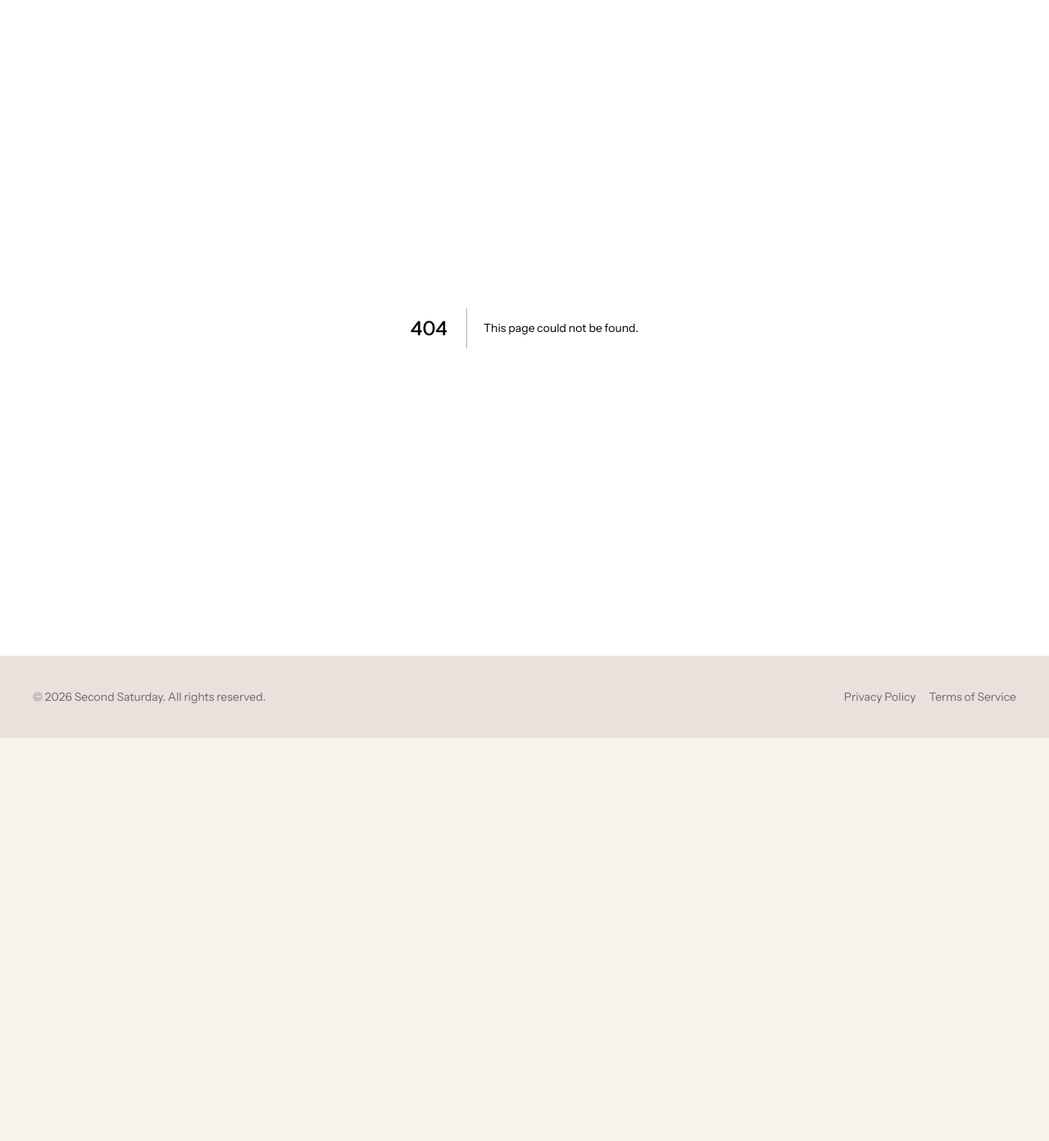
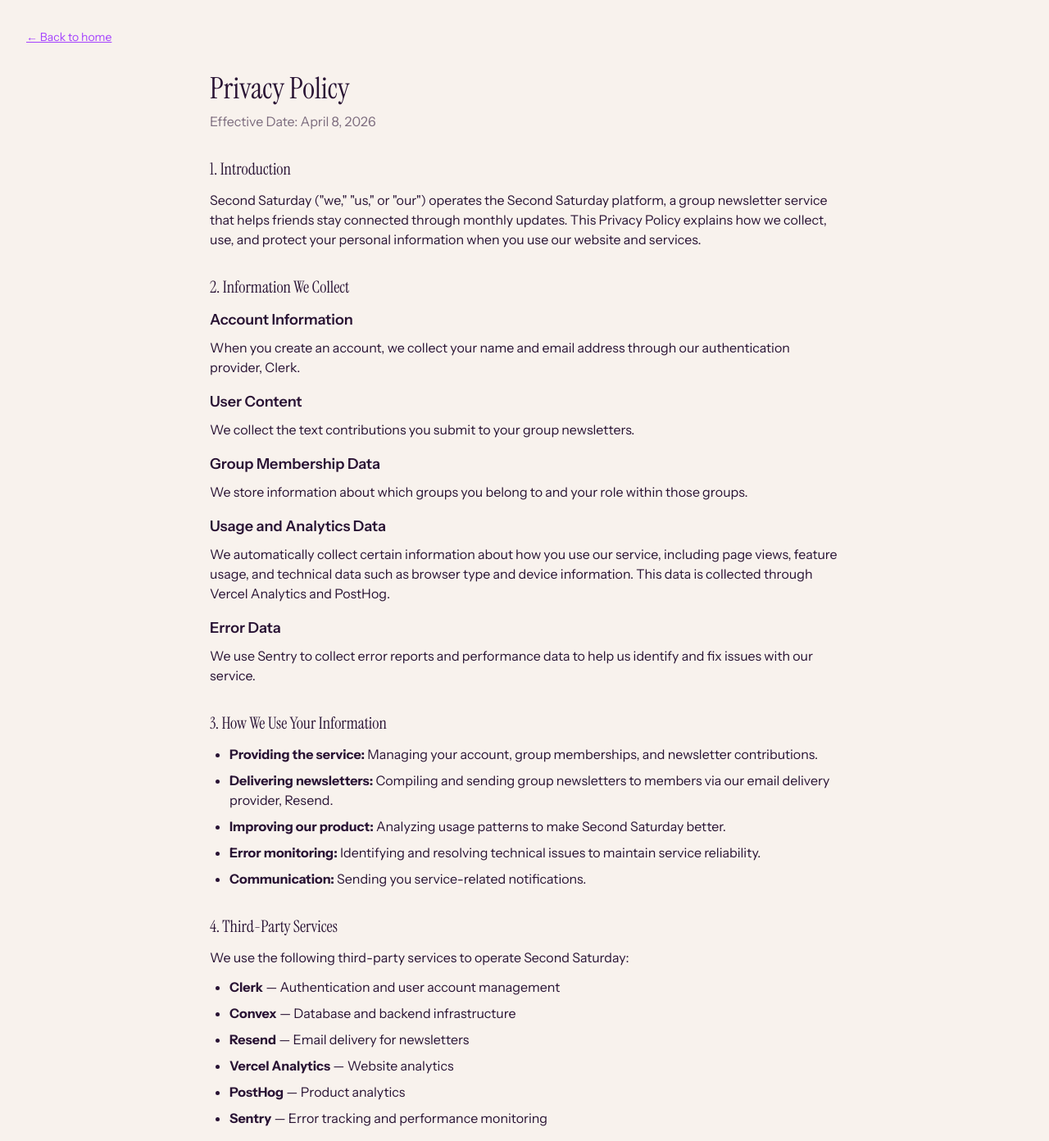
Before and after one commit to SecondSaturday/2s6y-marketing, a Next.js app: page /privacy in a window 1280 px wide. Before the commit this address had no page. Shown: the top 1392 px of the page at 82% size. Before the commit the page ends 900 px from the top, so only its background shows below. Built offline with nearby package versions, Linux system fonts and the light colour scheme.

Commit message:
feat: add Privacy Policy page

```diff
--- /dev/null
+++ b/app/(legal)/privacy/page.tsx
@@ -0,0 +1,216 @@
+import type { Metadata } from "next";
+
+export const metadata: Metadata = {
+  title: "Privacy Policy | Second Saturday",
+  description:
+    "Learn how Second Saturday collects, uses, and protects your personal information.",
+  robots: "index, follow",
+};
+
+export default function PrivacyPolicyPage() {
+  return (
+    <>
+      <h1 className="text-3xl md:text-4xl font-serif mb-2">Privacy Policy</h1>
+      <p className="text-base-content/60 mb-8">
+        Effective Date: April 8, 2026
+      </p>
+
+      <section className="mb-8">
+        <h2 className="text-xl font-serif mb-3">1. Introduction</h2>
+        <p>
+          Second Saturday (&quot;we,&quot; &quot;us,&quot; or &quot;our&quot;)
+          operates the Second Saturday platform, a group newsletter service that
+          helps friends stay connected through monthly updates. This Privacy
+          Policy explains how we collect, use, and protect your personal
+          information when you use our website and services.
+        </p>
+      </section>
+
+      <section className="mb-8">
+        <h2 className="text-xl font-serif mb-3">
+          2. Information We Collect
+        </h2>
+        <h3 className="text-lg font-semibold mb-2">Account Information</h3>
+        <p>
+          When you create an account, we collect your name and email address
+          through our authentication provider, Clerk.
+        </p>
+        <h3 className="text-lg font-semibold mt-4 mb-2">User Content</h3>
+        <p>
+          We collect the text contributions you submit to your group newsletters.
+        </p>
+        <h3 className="text-lg font-semibold mt-4 mb-2">
+          Group Membership Data
+        </h3>
+        <p>
+          We store information about which groups you belong to and your role
+          within those groups.
+        </p>
+        <h3 className="text-lg font-semibold mt-4 mb-2">
+          Usage and Analytics Data
+        </h3>
+        <p>
+          We automatically collect certain information about how you use our
+          service, including page views, feature usage, and technical data such
+          as browser type and device information. This data is collected through
+          Vercel Analytics and PostHog.
+        </p>
+        <h3 className="text-lg font-semibold mt-4 mb-2">Error Data</h3>
+        <p>
+          We use Sentry to collect error reports and performance data to help us
+          identify and fix issues with our service.
+        </p>
+      </section>
+
+      <section className="mb-8">
+        <h2 className="text-xl font-serif mb-3">
+          3. How We Use Your Information
+        </h2>
+        <ul className="list-disc pl-6 space-y-2">
+          <li>
+            <strong>Providing the service:</strong> Managing your account, group
+            memberships, and newsletter contributions.
+          </li>
+          <li>
+            <strong>Delivering newsletters:</strong> Compiling and sending group
+            newsletters to members via our email delivery provider, Resend.
+          </li>
+          <li>
+            <strong>Improving our product:</strong> Analyzing usage patterns to
+            make Second Saturday better.
+          </li>
+          <li>
+            <strong>Error monitoring:</strong> Identifying and resolving
+            technical issues to maintain service reliability.
+          </li>
+          <li>
+            <strong>Communication:</strong> Sending you service-related
+            notifications.
+          </li>
+        </ul>
+      </section>
+
+      <section className="mb-8">
+        <h2 className="text-xl font-serif mb-3">4. Third-Party Services</h2>
+        <p className="mb-3">
+          We use the following third-party services to operate Second Saturday:
+        </p>
+        <ul className="list-disc pl-6 space-y-2">
+          <li>
+            <strong>Clerk</strong> &mdash; Authentication and user account
+            management
+          </li>
+          <li>
+            <strong>Convex</strong> &mdash; Database and backend infrastructure
+          </li>
+          <li>
+            <strong>Resend</strong> &mdash; Email delivery for newsletters
+          </li>
+          <li>
+            <strong>Vercel Analytics</strong> &mdash; Website analytics
+          </li>
+          <li>
+            <strong>PostHog</strong> &mdash; Product analytics
+          </li>
+          <li>
+            <strong>Sentry</strong> &mdash; Error tracking and performance
+            monitoring
+          </li>
+        </ul>
+        <p className="mt-3">
+          Each of these services has its own privacy policy governing how they
+          handle your data. We may add additional analytics services in the
+          future and will update this policy accordingly.
+        </p>
+      </section>
+
+      <section className="mb-8">
+        <h2 className="text-xl font-serif mb-3">5. Cookies</h2>
+        <p>
+          We use cookies for authentication session management (provided by
+          Clerk) and analytics purposes. These cookies are essential for the
+          service to function properly. We do not use advertising or tracking
+          cookies beyond what is necessary for analytics.
+        </p>
+      </section>
+
+      <section className="mb-8">
+        <h2 className="text-xl font-serif mb-3">6. Data Retention</h2>
+        <p>
+          We retain your personal information for as long as your account is
+          active. If you request deletion of your account, we will delete your
+          personal data within 30 days, except where we are required to retain it
+          by law.
+        </p>
+      </section>
+
+      <section className="mb-8">
+        <h2 className="text-xl font-serif mb-3">7. Your Rights</h2>
+        <p className="mb-3">You have the right to:</p>
+        <ul className="list-disc pl-6 space-y-2">
+          <li>
+            <strong>Access</strong> the personal information we hold about you
+          </li>
+          <li>
+            <strong>Correct</strong> any inaccurate personal information
+          </li>
+          <li>
+            <strong>Delete</strong> your personal information and account
+          </li>
+          <li>
+            <strong>Export</strong> your data in a portable format
+          </li>
+        </ul>
+        <p className="mt-3">
+          To exercise any of these rights, please contact us at{" "}
+          <a
+            href="mailto:hello@secondsaturday.app"
+            className="link link-primary"
+          >
+            hello@secondsaturday.app
+          </a>
+          .
+        </p>
+      </section>
+
+      <section className="mb-8">
+        <h2 className="text-xl font-serif mb-3">
+          8. Children&apos;s Privacy
+        </h2>
+        <p>
+          Second Saturday is not directed at children under 13 years of age. We
+          do not knowingly collect personal information from children under 13.
+          If we learn that we have collected personal information from a child
+          under 13, we will delete that information promptly.
+        </p>
+      </section>
+
+      <section className="mb-8">
+        <h2 className="text-xl font-serif mb-3">
+          9. Changes to This Policy
+        </h2>
+        <p>
+          We may update this Privacy Policy from time to time. We will notify you
+          of any material changes by posting the updated policy on our website
+          and updating the effective date. Your continued use of the service
+          after changes are posted constitutes acceptance of the updated policy.
+        </p>
+      </section>
+
+      <section className="mb-8">
+        <h2 className="text-xl font-serif mb-3">10. Contact Us</h2>
+        <p>
+          If you have any questions about this Privacy Policy, please contact us
+          at{" "}
+          <a
+            href="mailto:hello@secondsaturday.app"
+            className="link link-primary"
+          >
+            hello@secondsaturday.app
+          </a>
+          .
+        </p>
+      </section>
+    </>
+  );
+}
```
